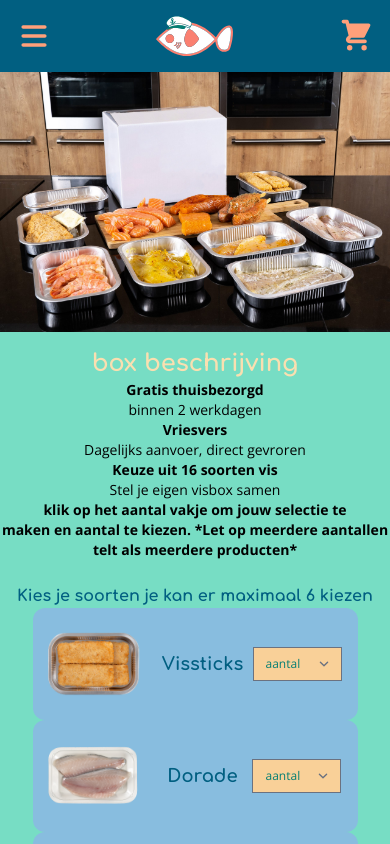
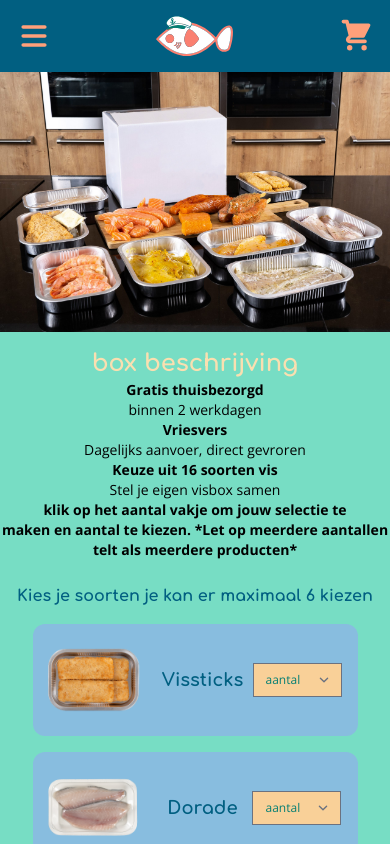
Before and after one commit to FaabsD/k-id-examen, a website built with Vite: page D1-K1-W2/code/product.html in a window 390 px wide. Shown: the top 844 px of the page. Built offline with nearby package versions, Linux system fonts and the light colour scheme.

Commit message:
kleine fix

```diff
--- a/D1-K1-W2/code/product.html
+++ b/D1-K1-W2/code/product.html
@@ -244,6 +244,8 @@
               mx-auto
               gap-1
               lg:w-full
+              my-4
+              lg:my-0
             "
           >
             <img v-bind:src="product.image" alt="" class="h-20" />
```
